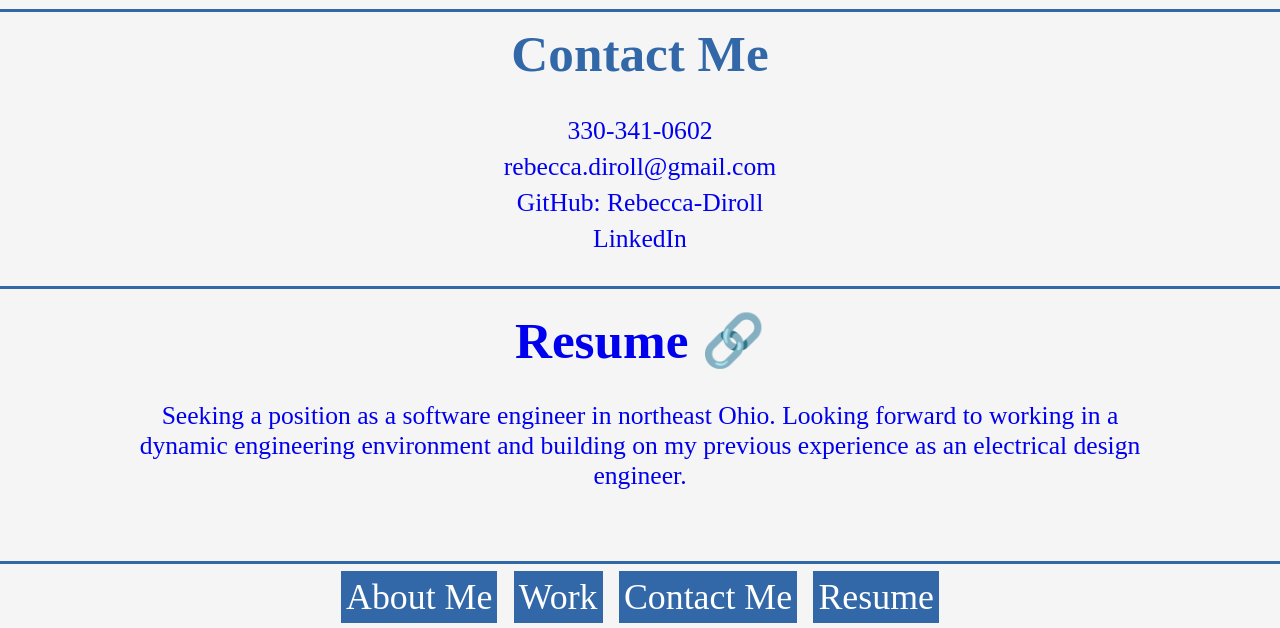
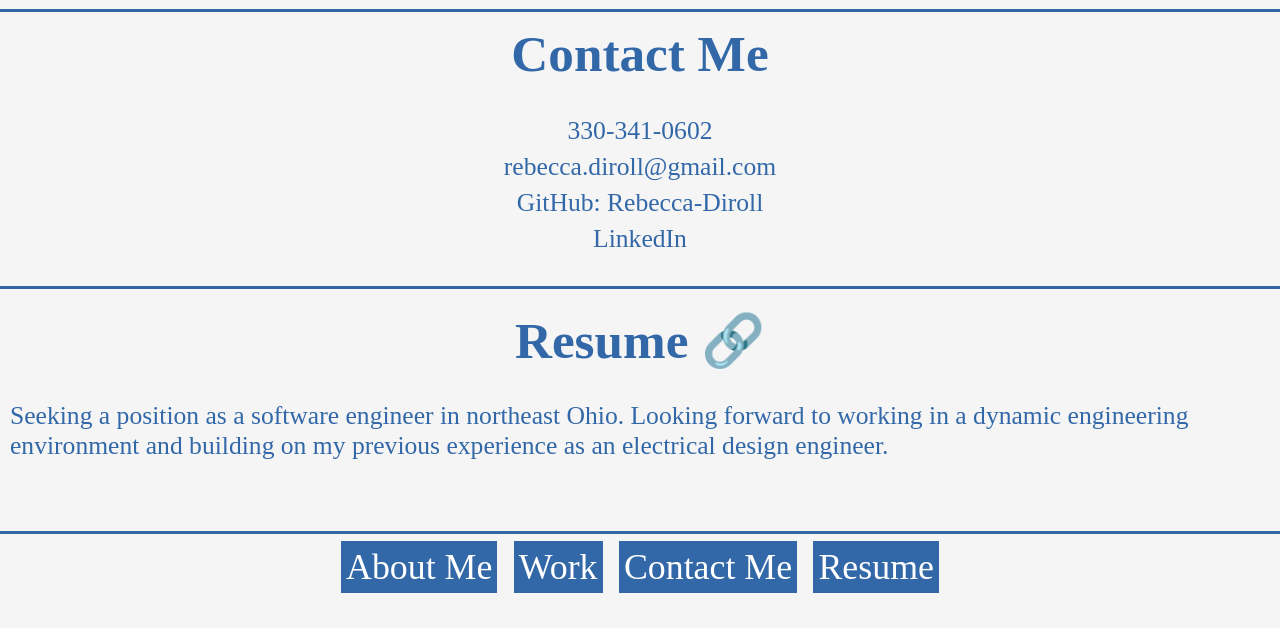
Before and after one commit to Rebecca-Diroll/08-Portfolio, a plain HTML site: page index.html in a window 1280 px wide. Shown: the part 1577-2205 px from the top of the page. After the commit the page ends 2175 px from the top, so only its background shows below. Drawn offline with Linux system fonts and the light colour scheme.

Commit message:
Update colors on links

```diff
--- a/assets/css/style.css
+++ b/assets/css/style.css
@@ -184,6 +184,15 @@ img {
   line-height: 1.4;
 }
 
+.phone,
+.email,
+.github,
+.linkedin,
+.resume-heading,
+.resume-text {
+  color:var(--med-color);
+}
+
 .phone:hover,
 .email:hover,
 .github:hover,
--- a/index.html
+++ b/index.html
@@ -116,9 +116,9 @@
     <hr />
 
     <section id="resume">
-      <h3 class="resume-heading"><a href="https://drive.google.com/file/d/1e2zvyGw1pvYVcwnpUuc__o9FSAiScFY_/view?usp=sharing" target="_blank">Resume 🔗</a></h3>
+      <h3><a href="https://drive.google.com/file/d/1e2zvyGw1pvYVcwnpUuc__o9FSAiScFY_/view?usp=sharing" target="_blank" class="resume-heading">Resume 🔗</a></h3>
       <br/>
-      <p class="resume-text"><a href="https://drive.google.com/file/d/1e2zvyGw1pvYVcwnpUuc__o9FSAiScFY_/view?usp=sharing" target="_blank">
+      <p ><a href="https://drive.google.com/file/d/1e2zvyGw1pvYVcwnpUuc__o9FSAiScFY_/view?usp=sharing" target="_blank" class="resume-text">
         Seeking a position as a software engineer in northeast Ohio.
         Looking forward to working in a dynamic engineering environment and
         building on my previous experience as an electrical design engineer.
```
